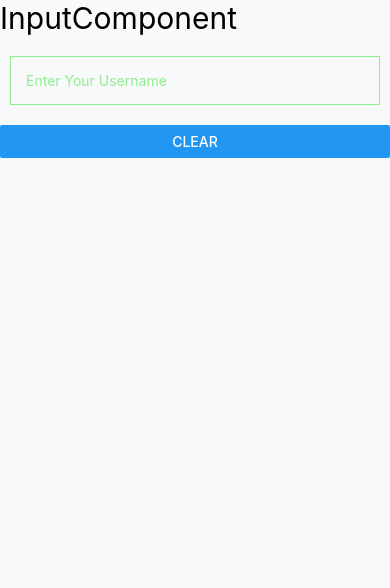
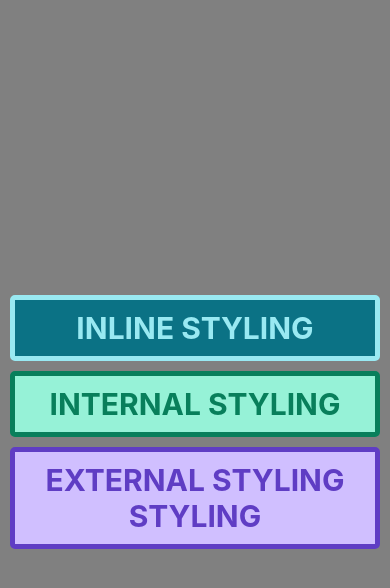
Before and after one commit to YaseenAminM/Learning_React_Native, a React Native app: screen / in a window 390 px wide. Shown: the top 588 px of the page. Built offline with nearby package versions, Linux system fonts and the light colour scheme.

Commit message:
tyling in React Native | Inline, Internal & External | StyleSheet

```diff
--- a/App.jsx
+++ b/App.jsx
@@ -7,11 +7,12 @@ import ButtonComponent from './src/components/ButtonComponent';
 import UseState from './src/components/UseState';
 import Props from './src/components/Props';
 import InputComponent from './src/components/InputComponent';
+import Styling from './src/components/Styling';
 
 export default function App() {
   return (
     <View style={styles.appContainer}>
-      <InputComponent />
+      <Styling />
     </View>
   );
 }
@@ -20,5 +21,7 @@ const styles = StyleSheet.create({
   appContainer: {
     flex: 1,
     backgroundColor: '#f8f9fa',
+    alignContent: 'center',
+    justifyContent: 'center',
   },
 });
--- /dev/null
+++ b/src/components/Styling.jsx
@@ -0,0 +1,52 @@
+/* eslint-disable react-native/no-inline-styles */
+import { View, Text, StyleSheet } from 'react-native';
+import React from 'react';
+import externalStyles from '../style/style';
+
+export default function Styling() {
+  return (
+    <View style={styles.styleContainer}>
+      <Text
+        style={{
+          fontSize: 30,
+          backgroundColor: '#0b7285',
+          color: '#99e9f2',
+          padding: 10,
+          textAlign: 'center',
+          textTransform: 'uppercase',
+          fontWeight: 'bold',
+          borderRadius: 5,
+          borderWidth: 5,
+          borderColor: '#99e9f2',
+        }}>
+        Inline Styling
+      </Text>
+      <Text style={styles.textEl}>Internal Styling</Text>
+      <Text style={[styles.textEl, externalStyles.textEl]}>External Styling Styling</Text>
+    </View>
+  );
+}
+
+// Internal Styling
+const styles = StyleSheet.create({
+  styleContainer: {
+    flex: 1,
+    gap: 10,
+    padding: 10,
+    backgroundColor: 'grey',
+    alignContent: 'center',
+    justifyContent: 'center',
+  },
+  textEl: {
+    fontSize: 30,
+    backgroundColor: '#96f2d7',
+    color: '#087f5b',
+    padding: 10,
+    textAlign: 'center',
+    textTransform: 'uppercase',
+    fontWeight: 'bold',
+    borderRadius: 5,
+    borderWidth: 5,
+    borderColor: '#087f5b',
+  },
+});
--- /dev/null
+++ b/src/style/style.js
@@ -0,0 +1,18 @@
+import { StyleSheet } from 'react-native';
+
+const externalStyles = StyleSheet.create({
+  textEl: {
+    fontSize: 30,
+    backgroundColor: '#d0bfff',
+    color: '#5f3dc4',
+    padding: 10,
+    textAlign: 'center',
+    textTransform: 'uppercase',
+    fontWeight: 'bold',
+    borderRadius: 5,
+    borderWidth: 5,
+    borderColor: '#5f3dc4',
+  },
+});
+
+export default externalStyles;
```
